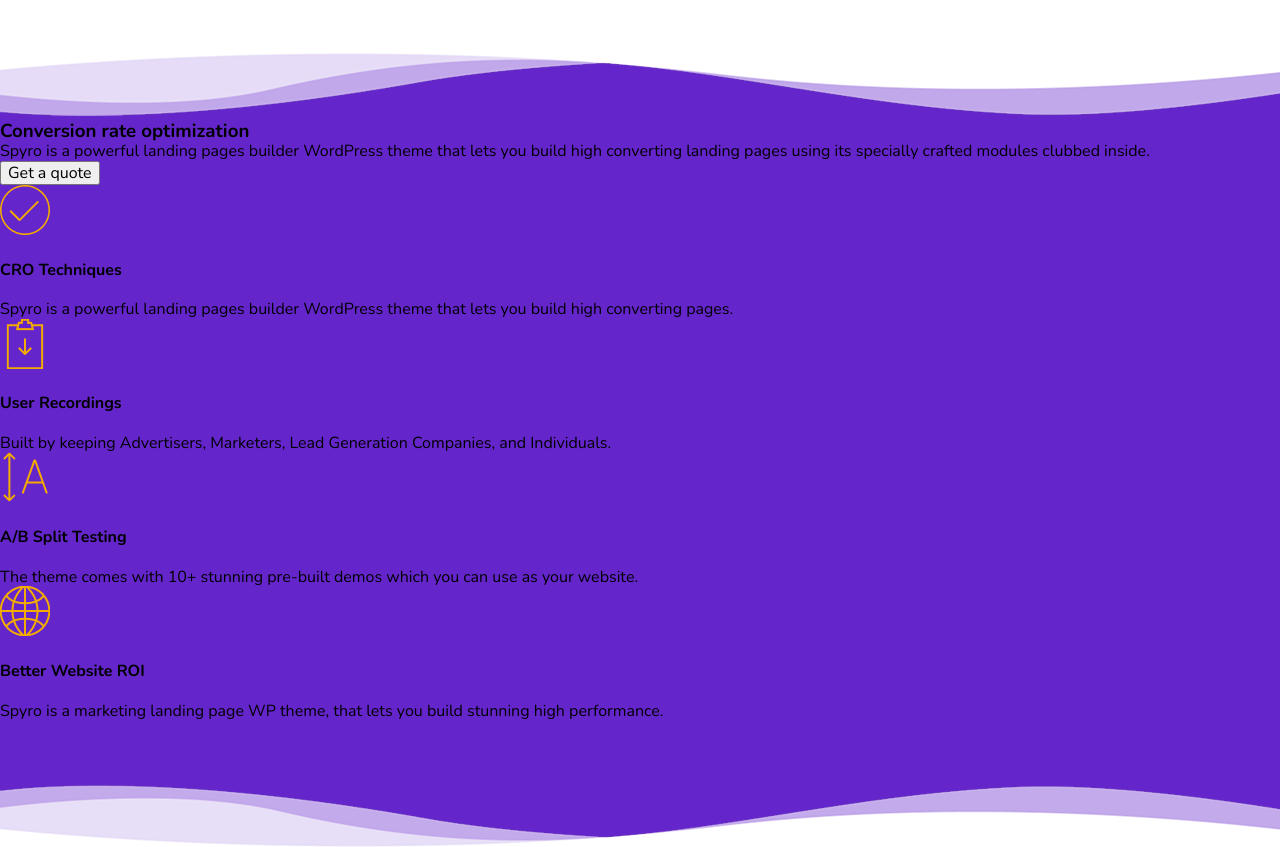
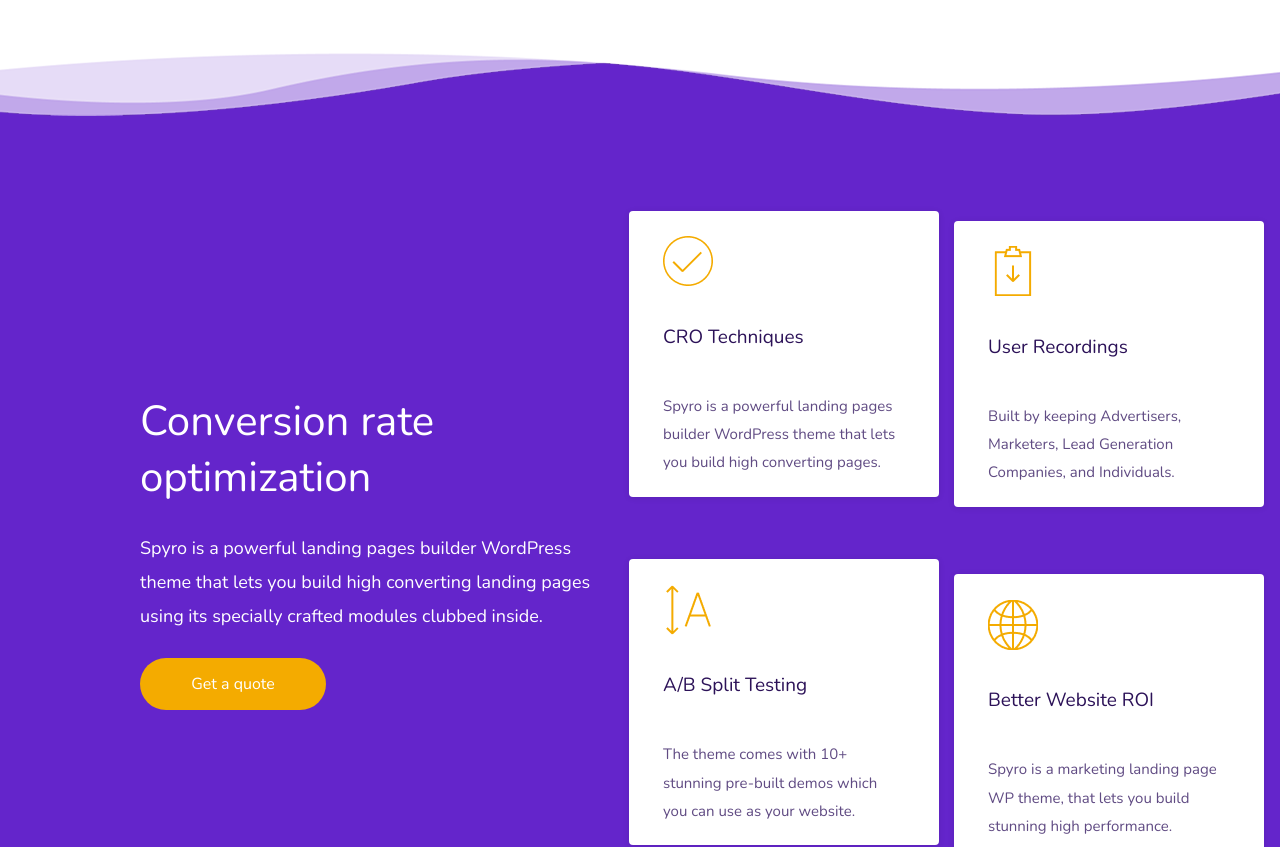
Before and after one commit to DmytroK-goit/seo-marketing, a Next.js app: page / in a window 1280 px wide. Shown: the part 2800-3647 px from the top of the page. Built offline with nearby package versions, Linux system fonts and the light colour scheme.

Commit message:
add style to conversation block

```diff
--- a/src/Components/Conversion/Conversion.jsx
+++ b/src/Components/Conversion/Conversion.jsx
@@ -11,7 +11,7 @@
     <div className={s.conversion_sec}>
       <Image src={FrameUp} alt="SEO marketing illustration" priority />
       <div className={s.conversion_block}>
-        <div>
+        <div className={s.conversion_block_first_ch}>
           <h3>Conversion rate optimization</h3>
           <p>
             Spyro is a powerful landing pages builder WordPress theme that lets
@@ -20,7 +20,7 @@
           </p>
           <button type="button">Get a quote</button>
         </div>
-        <ul>
+        <ul className={s.conversion_block_sec_ch}>
           <li>
             <Image src={Ok} alt="Ok" width={50} />
             <h4>CRO Techniques</h4>
--- a/src/Components/Conversion/Conversion.module.css
+++ b/src/Components/Conversion/Conversion.module.css
@@ -1,9 +1,95 @@
 .conversion_sec {
   width: 1440px;
-  height: 862px;
+
   background-color: #6425cb;
+  /* padding: 100px 140px; */
 }
 .conversion_block {
   width: 1160px;
   height: 662px;
+  display: flex;
+  gap: 25px;
+  align-items: center;
+  justify-content: center;
+  margin: 0 auto;
+  margin-top: 100px;
+  margin-bottom: 100px;
 }
+.conversion_block_first_ch {
+  width: 464px;
+  height: 662px;
+  display: flex;
+  gap: 25px;
+  flex-direction: column;
+  align-items: left;
+  justify-content: center;
+}
+.conversion_block_first_ch h3 {
+  font-weight: 400;
+  font-size: 42px;
+  line-height: 133%;
+  color: #fff;
+}
+.conversion_block_first_ch p {
+  font-weight: 400;
+  font-size: 18px;
+  line-height: 189%;
+  color: #fff;
+}
+.conversion_block_first_ch button {
+  width: 186px;
+  height: 52px;
+  border-radius: 32px;
+  width: 186px;
+  height: 52px;
+  background-color: #f4ab00;
+  border: none;
+  display: flex;
+  align-items: center;
+  justify-content: center;
+  font-weight: 400;
+  font-size: 16px;
+  line-height: 138%;
+  text-align: center;
+  color: #fff;
+  cursor: pointer;
+}
+.conversion_block_sec_ch {
+  display: flex;
+  flex-wrap: wrap;
+  gap: 15px;
+  position: relative;
+  width: 671px;
+  height: 662px;
+}
+.conversion_block_sec_ch li {
+  width: 310px;
+  height: 286px;
+  display: flex;
+  flex-direction: column;
+  justify-content: center;
+  padding: 14px 34px;
+  border-radius: 4px;
+  box-shadow: 0 1px 6px 0 rgba(0, 0, 0, 0.1);
+  background-color: #fff;
+}
+.conversion_block_sec_ch h4 {
+  font-weight: 400;
+  font-size: 19px;
+  line-height: 158%;
+  color: #2c1258;
+}
+.conversion_block_sec_ch p {
+  font-weight: 400;
+  font-size: 15px;
+  line-height: 187%;
+  color: #604b83;
+}
+.conversion_block_sec_ch :first-child {
+  position: relative;
+  top: -10px;
+}
+.conversion_block_sec_ch :last-child {
+  position: relative;
+  bottom: -15px;
+}
```
